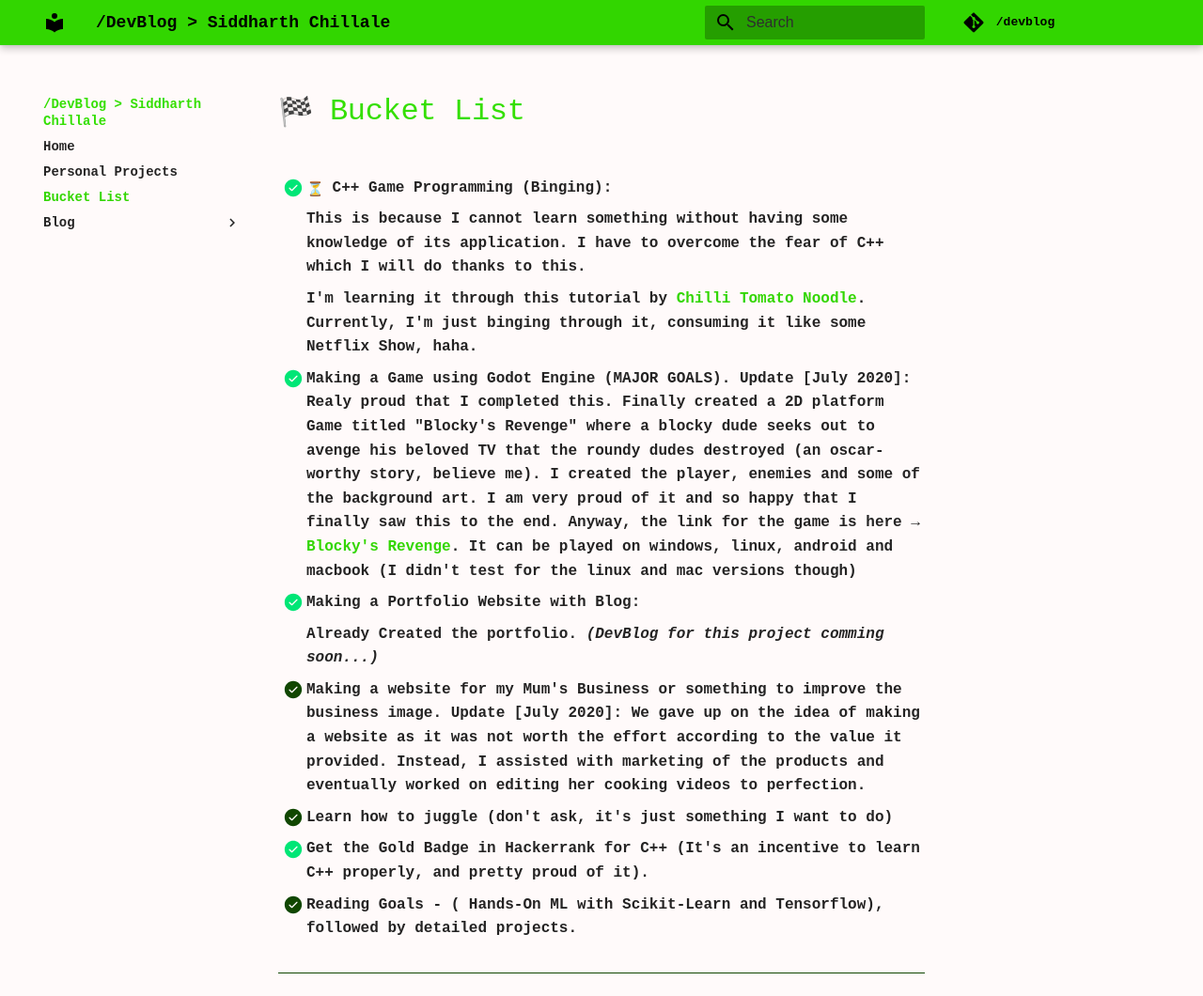
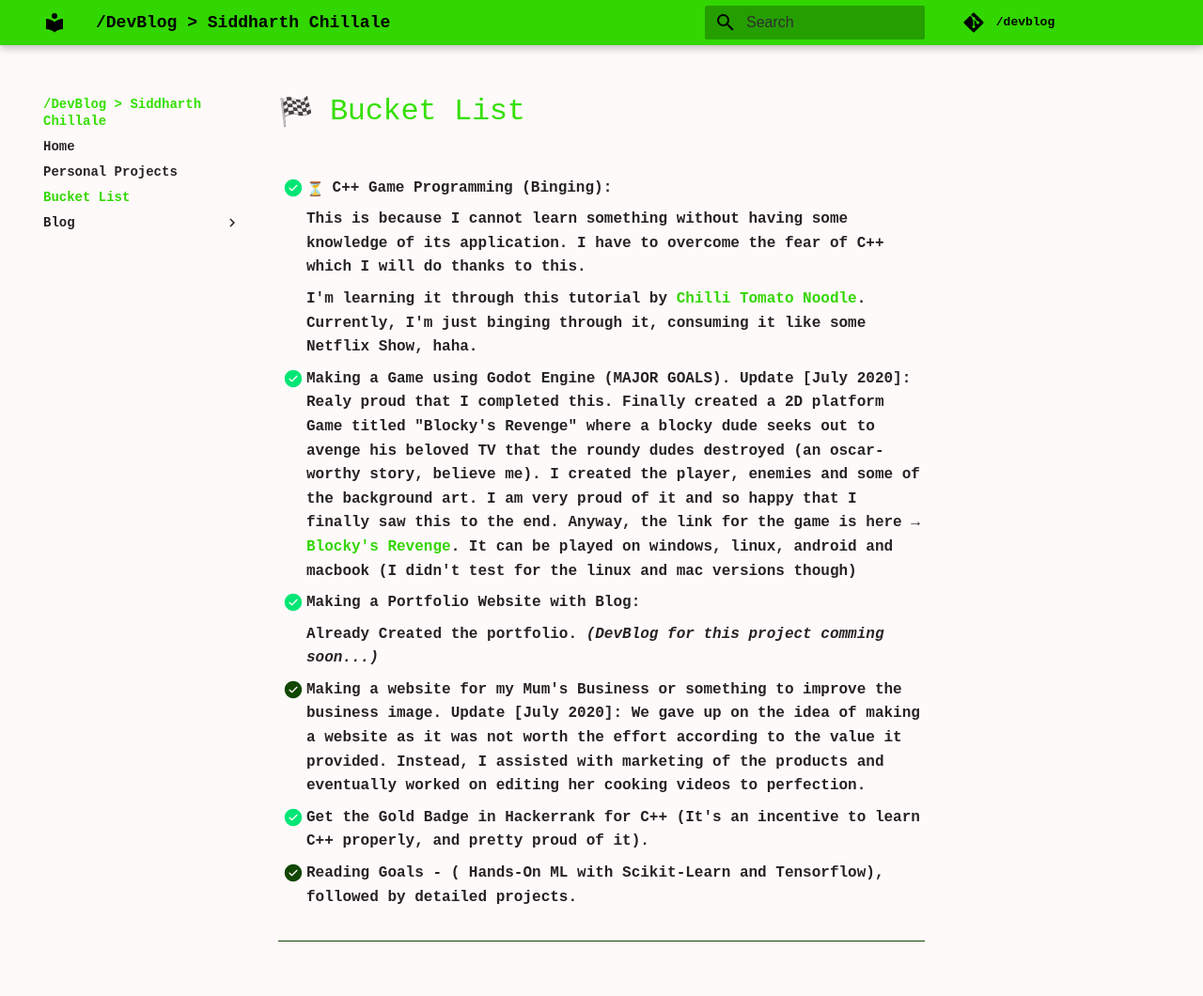
Before and after one commit to SiddharthChillale/devblog, an MkDocs documentation site: the page built from docs/Things_I_Plan_to_do.md, in a window 1280 px wide and 1060 px high. Shown: the whole window at 94% size. Built offline with MkDocs 1.6.1 and Material for MkDocs 9.7.7, drawn with Linux system fonts in a browser that asks for light colours; emoji names are drawn with the system emoji font; comment, search, counter and statistics services are not loaded.

Commit message:
'update_bucketlist2'

```diff
--- a/docs/Things_I_Plan_to_do.md
+++ b/docs/Things_I_Plan_to_do.md
@@ -23,8 +23,6 @@ Author: Siddharth Chillale
 * [ ]   Making a website for my Mum's Business or something to improve the business image.
     Update [July 2020]: We gave up on the idea of making a website as it was not worth the effort according to the value it provided. Instead, I assisted with marketing of the products and eventually worked on editing her cooking videos to perfection.
 
-* [ ]   Learn how to juggle (don't ask, it's just something I want to do)
-
 * [x]   Get the Gold Badge in Hackerrank for C++ (It's an incentive to learn C++ properly, and pretty proud of it).
 
 * [ ]   Reading Goals - ( Hands-On ML with Scikit-Learn and Tensorflow), followed by detailed projects.
```
